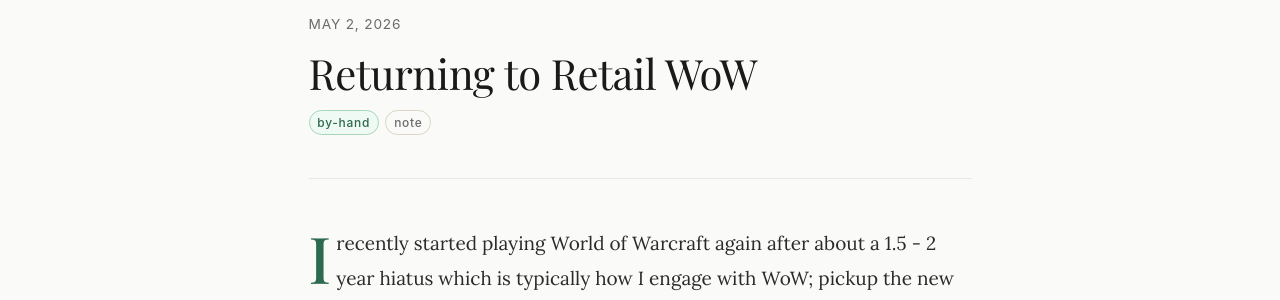
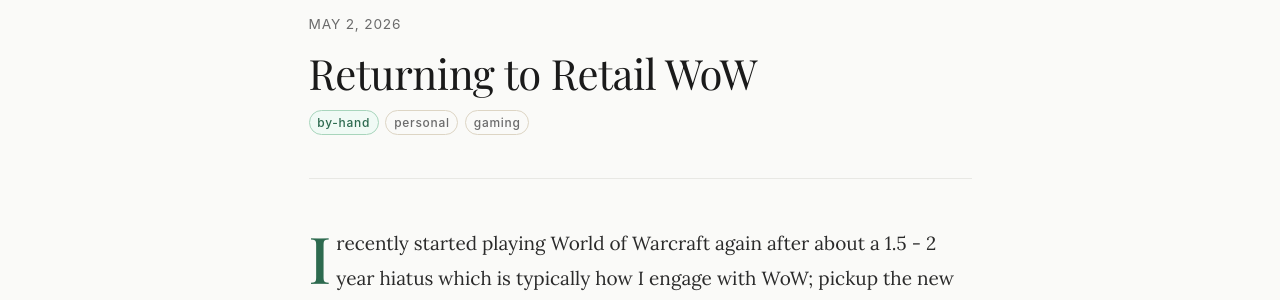
Before and after one commit to Soybean501/Soybean501.github.io, a Jekyll site: the page built from _posts/2026-05-02-returning-to-retail-wow.md, in a window 1280 px wide. Shown: the part 247-547 px from the top of the page. Built offline with Jekyll 4.4.1, drawn with Linux system fonts in a browser that asks for light colours; some web fonts are replaced.

Commit message:
vault backup: 2026-05-02 11:32:51

```diff
--- a/_posts/2026-05-02-returning-to-retail-wow.md
+++ b/_posts/2026-05-02-returning-to-retail-wow.md
@@ -4,7 +4,8 @@
 excerpt:
 tags:
   - by-hand
-  - note
+  - personal
+  - gaming
 ---
 
 I recently started playing World of Warcraft again after about a 1.5 - 2 year hiatus which is typically how I engage with WoW; pickup the new expansion a little late (1-2 months into the xpac), play until the level cap, run some dungeons, interact with endgame content for a few seasons, grind the gear treadmill until I get bored, then quit until the next new thing comes out.
```
Also changed, not shown: _posts/2026-05-01-testing-automated-git-push.md (+1 -0 lines).
